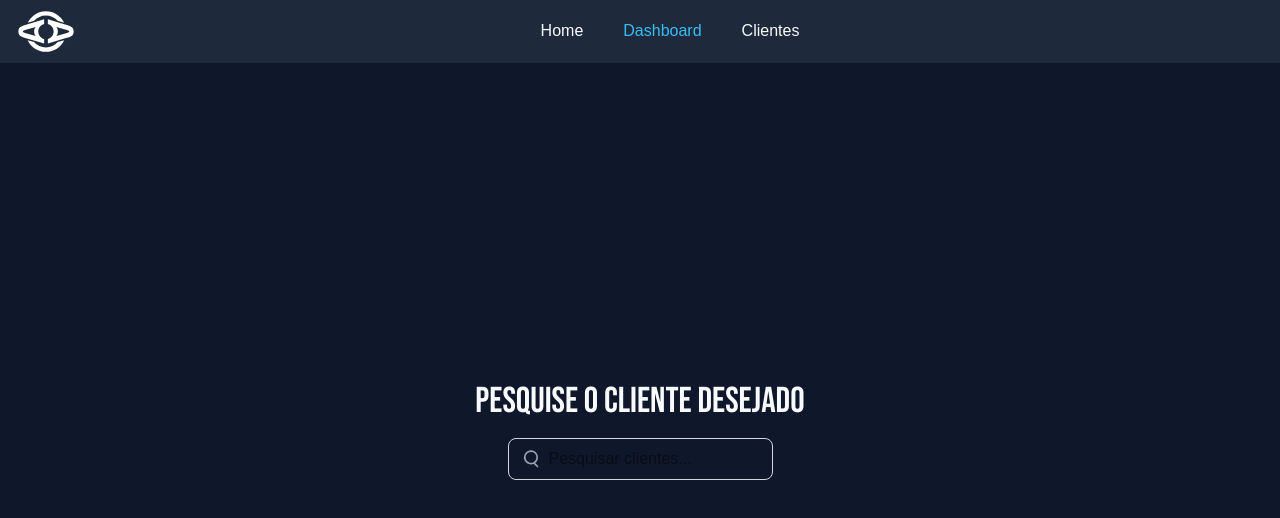
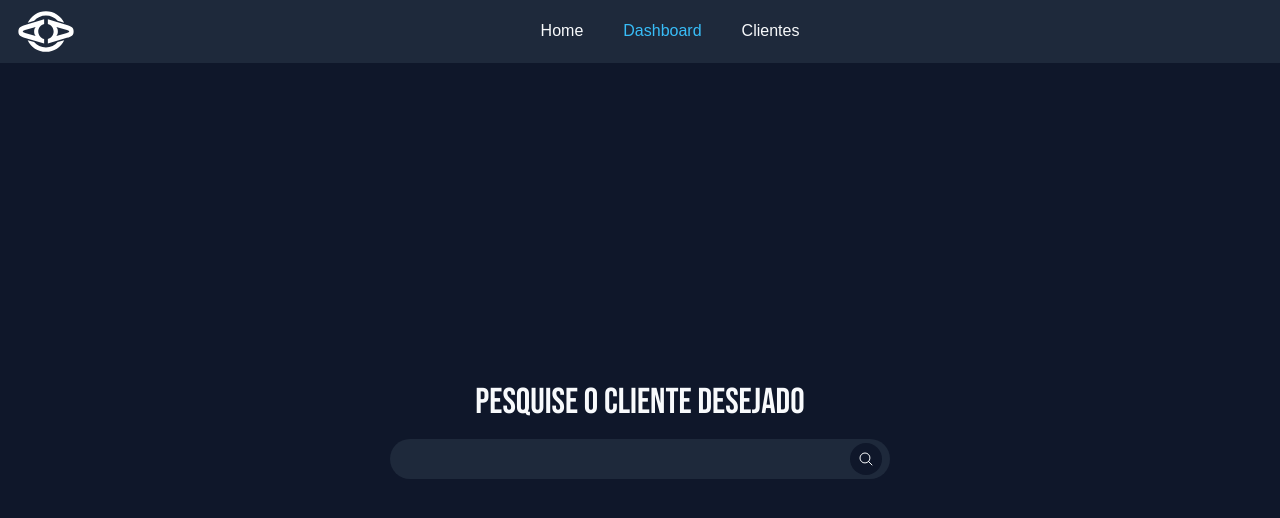
Before and after one commit to Larand26/Monitoramento-Clientes-Novos-Front, a React (Vite) app: page /dashboards in a window 1280 px wide. Shown: the top 518 px of the page. Built offline with nearby package versions, Linux system fonts and the light colour scheme; no server answers.

Commit message:
style: cria o estilo do input

```diff
--- a/src/components/InputSearchClients.tsx
+++ b/src/components/InputSearchClients.tsx
@@ -1,29 +1,26 @@
 export default function InputSearchClients() {
   return (
-    <div className="flex items-center justify-center">
-      <div className="relative w-full max-w-md">
-        <input
-          type="text"
-          className="w-full pl-10 pr-4 py-2 rounded-lg border border-gray-300 focus:outline-none focus:ring-2 focus:ring-blue-500 focus:border-blue-500"
-          placeholder="Pesquisar clientes..."
-        />
-        <div className="absolute inset-y-0 left-0 flex items-center pl-3 pointer-events-none">
+    <div>
+      <div className="flex items-center gap-2 relative">
+        <input className="w-full bg-card rounded-full p-2 text-main min-w-[500px]" />
+        <button className="bg-page rounded-full p-2 text-main absolute right-2 cursor-pointer hover:bg-card transition-colors duration-300">
           <svg
-            className="w-5 h-5 text-gray-400"
+            xmlns="http://www.w3.org/2000/svg"
             fill="none"
+            viewBox="0 0 24 24"
+            strokeWidth={1.5}
             stroke="currentColor"
-            viewBox="0 0 24 24"
-            xmlns="http://www.w3.org/2000/svg"
+            className="w-4 h-4"
           >
             <path
               strokeLinecap="round"
               strokeLinejoin="round"
-              strokeWidth="2"
-              d="M21 21l-4.35-4.35m0 0A7.5 7.5 0 1110.5 3a7.5 7.5 0 016.15 13.65z"
-            ></path>
+              d="M21 21l-5.197-5.197m0 0A7.5 7.5 0 105.196 5.196a7.5 7.5 0 0010.607 10.607z"
+            />
           </svg>
-        </div>
+        </button>
       </div>
+      <div></div>
     </div>
   );
 }
```
